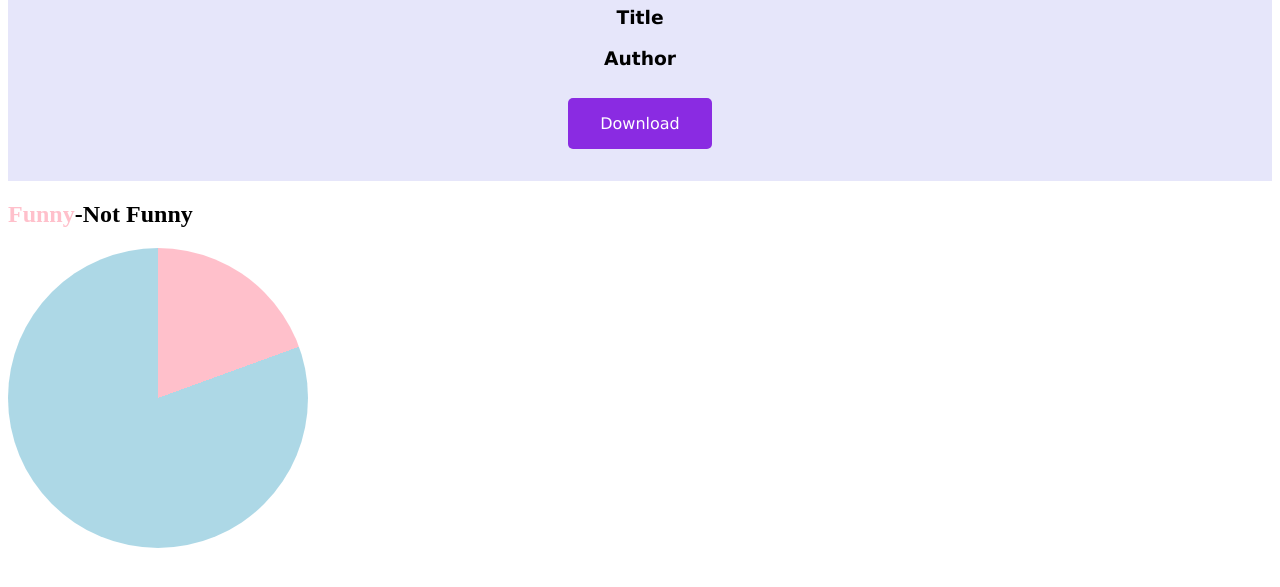
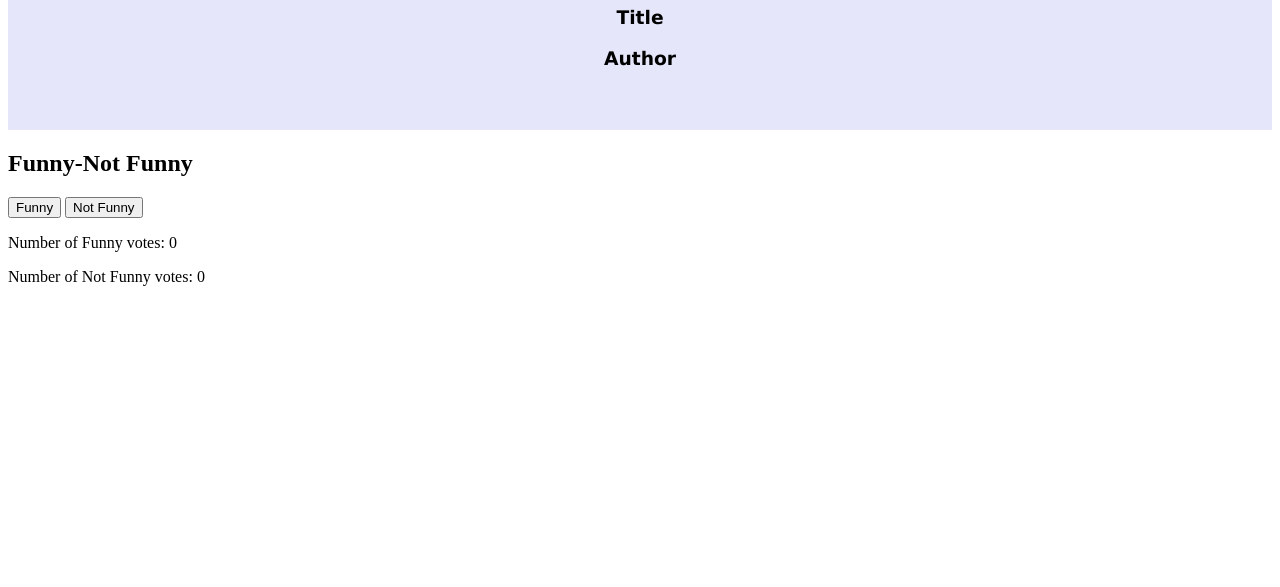
Before and after one commit to gilbert200261/random-MEME-generator, a plain HTML site: page index.html in a window 1280 px wide. Shown: the part 171-758 px from the top of the page. Drawn offline with Linux system fonts and the light colour scheme.

Commit message:
added funny an dnot funny buttons

```diff
--- a/index.html
+++ b/index.html
@@ -43,17 +43,18 @@
             width: 90%;
             margin: auto;
         }
-
-        .download-btn {
+        .button-container {
             width: fit-content;
             background-color: blueviolet;
             color: white;
             margin: auto;
+            border: none;
             padding: 1rem 2rem;
-            font-size: 1rem;
-            text-decoration: none;
-            border-radius: 5px;
-        }
+            border-radius: 8px;
+
+
+          }
+
     </style>
 </head>
 
@@ -66,39 +67,18 @@
         <div class="img">
             <img src="" alt="" class="memeImg">
         </div>
-        <a href="" download class="download-btn">Download</a>
     </div>
 
     <script src="main.js"></script>
 </body>
+
+
 <h2 class="heading"><span>Funny</span>-Not Funny</h2>
 <div class="piechart"></div>
-<style>
-    .piechart {
-        margin-top: auto;
-        display: block;
-        position: absolute;
-        width: 300px;
-        height: 300px;
-        border-radius: 50%;
-        background-image: conic-gradient(pink 70deg,
-                lightblue 0 235deg);
-    }
+<button id="funnyButton" onclick="vote('funny')">Funny</button>
+<button id="notFunnyButton" onclick="vote('notFunny')">Not Funny</button>
 
-    .piechart {
-        display: flex;
-        justify-content: center;
-        align-items: center;
-    }
-
-    .heading h2 {
-        color: lightblue;
-    }
-
-
-    .heading span {
-        color: pink
-    }
-</style>
+<p>Number of Funny votes: <span id="funnyCount">0</span></p>
+<p>Number of Not Funny votes: <span id="notFunnyCount">0</span></p>
 
 </html>
```
